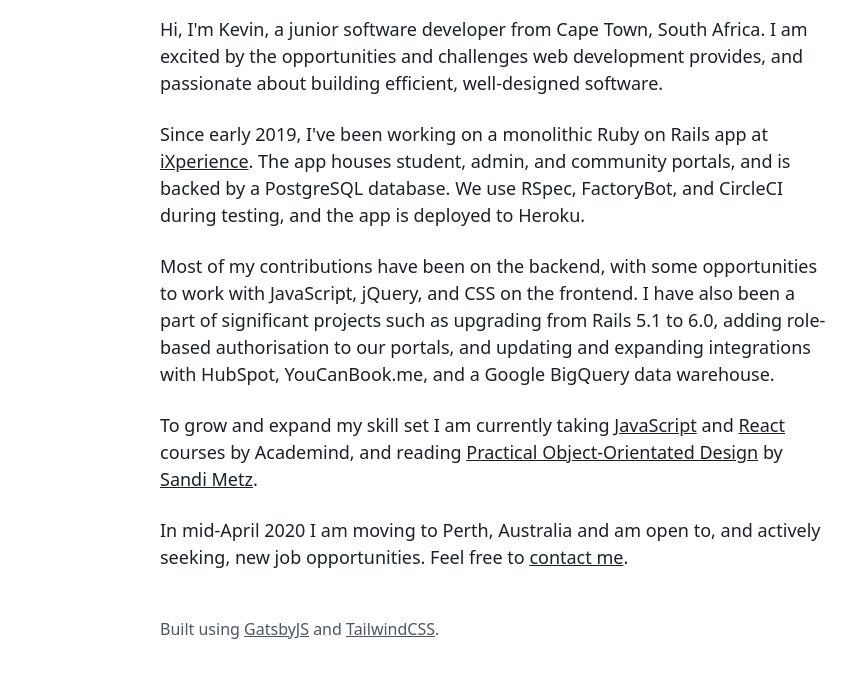
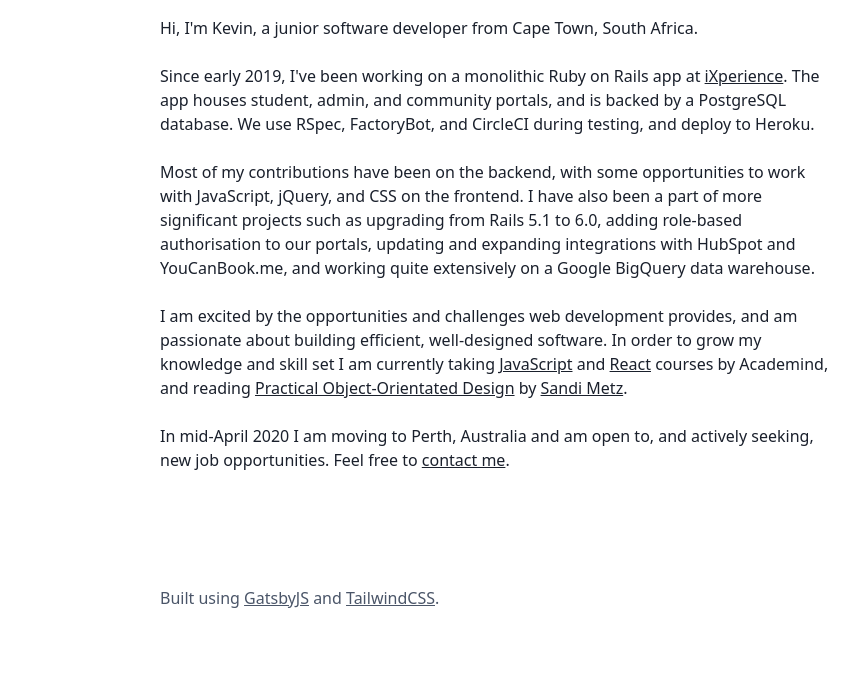
Before and after one commit to remnantkevin/remnantkevin.github.io, a Gatsby site: page / in a window 1280 px wide. Shown: the part 144-831 px from the top of the page, without its empty margins (64-927 px from the left). After the commit the page ends 800 px from the top, so only its background shows below. Built offline with nearby package versions, Linux system fonts and the light colour scheme; Gatsby itself is replaced by a stand-in of ours.

Commit message:
Increase size of social icons. Update main page text.

```diff
--- a/src/pages/index.js
+++ b/src/pages/index.js
@@ -41,17 +41,17 @@ export default ({ data }) => (
             <div className="flex">
               <div>
                 <ExternalLink url="https://github.com/remnantkevin">
-                  <FaGithub className="h-5 w-5 hover-teal-600" />
+                  <FaGithub className="h-6 w-6 hover-teal-600" />
                 </ExternalLink>
               </div>
               <div className="ml-2">
                 <ExternalLink url="https://www.linkedin.com/in/kevin-elliott">
-                  <FaLinkedin className="h-5 w-5 hover-teal-600" />
+                  <FaLinkedin className="h-6 w-6 hover-teal-600" />
                 </ExternalLink>
               </div>
               <div className="ml-2">
                 <ExternalLink url="https://twitter.com/KevinElliott19">
-                  <FaTwitter className="h-5 w-5 hover-teal-600" />
+                  <FaTwitter className="h-6 w-6 hover-teal-600" />
                 </ExternalLink>
               </div>
             </div>
@@ -61,27 +61,27 @@ export default ({ data }) => (
       </header>
       <div className="sticky-footer-grower lg:pl-32 mt-8">
         <div className="max-w-2xl">
-          <div className="text-lg text-gray-900 leading-normal spaced-y">
+          <div className="text-normal text-gray-900 leading-normal spaced-y">
             <p>
               Hi, I'm Kevin, a junior software developer from Cape Town, South Africa.
-              I am excited by the opportunities and challenges web development provides,
-              and passionate about building efficient, well-designed software.
             </p>
             <p>
               Since early 2019, I've been working on a monolithic Ruby on Rails app at
               {" "}<ExternalLinkDecorated url="https://www.ixperience.co" text="iXperience"></ExternalLinkDecorated>.
               The app houses student, admin, and community portals, and is backed by a PostgreSQL database.
-              We use RSpec, FactoryBot, and CircleCI during testing, and the app is deployed to Heroku.
+              We use RSpec, FactoryBot, and CircleCI during testing, and deploy to Heroku.
             </p>
             <p>
               Most of my contributions have been on the backend, with some opportunities to work with
               JavaScript, jQuery, and CSS on the frontend.
-              I have also been a part of significant projects such as upgrading from Rails 5.1 to 6.0, adding role-based
-              authorisation to our portals, and updating and expanding integrations with HubSpot, YouCanBook.me,
-              and a Google BigQuery data warehouse.
+              I have also been a part of more significant projects such as upgrading from Rails 5.1 to 6.0, adding role-based
+              authorisation to our portals, updating and expanding integrations with HubSpot and YouCanBook.me,
+              and working quite extensively on a Google BigQuery data warehouse.
             </p>
             <p>
-              To grow and expand my skill set I am currently taking
+              I am excited by the opportunities and challenges web development provides,
+              and am passionate about building efficient, well-designed software.
+              In order to grow my knowledge and skill set I am currently taking
               {" "}<ExternalLinkDecorated url="https://acad.link/js" text="JavaScript"></ExternalLinkDecorated>{" "}
               and
               {" "}<ExternalLinkDecorated url="https://acad.link/reactjs" text="React"></ExternalLinkDecorated>{" "}
@@ -99,7 +99,7 @@ export default ({ data }) => (
           </div>
         </div>
       </div>
-      <footer className="lg:pl-32 mt-6 text-gray-700">
+      <footer className="lg:pl-32 mt-2 text-gray-700">
         Built using
         {" "}<ExternalLinkDecorated url="https://www.gatsbyjs.org" text="GatsbyJS"></ExternalLinkDecorated>{" "}
         and
```
